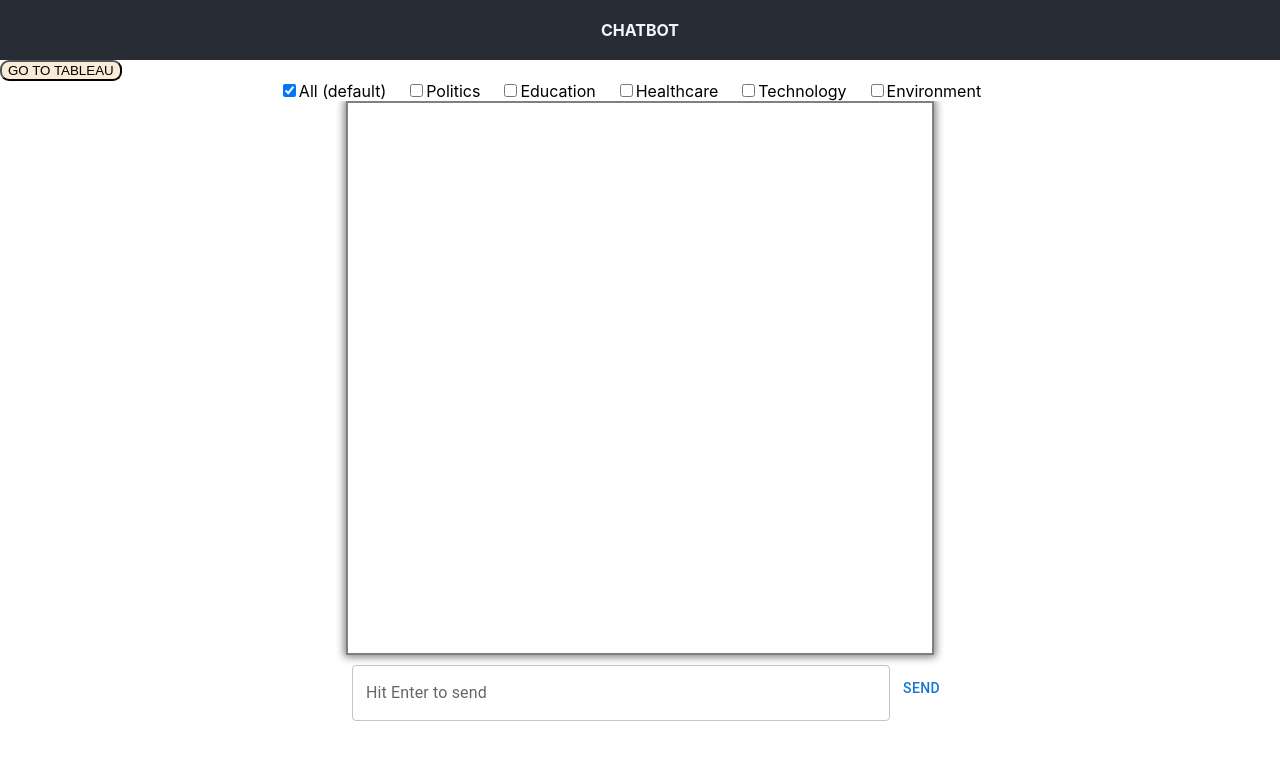
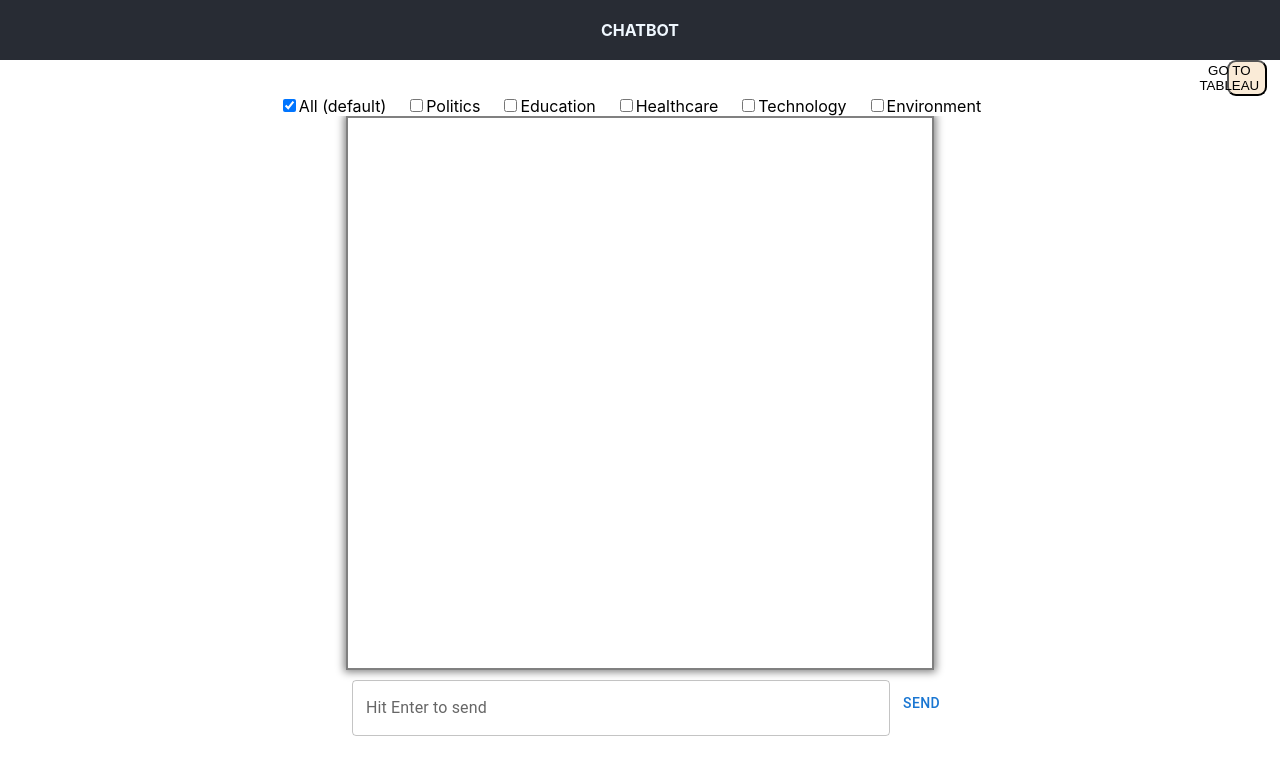
Before and after one commit to djain1309/RedditChatBot_NLP, a React (Create React App) app in the folder FrontEnd/: page / in a window 1280 px wide. Shown: the top 774 px of the page. Built offline with nearby package versions, Linux system fonts and the light colour scheme.

Commit message:
Minor Changes

```diff
--- a/FrontEnd/src/App.css
+++ b/FrontEnd/src/App.css
@@ -180,6 +180,8 @@
   background-color: antiquewhite;
   justify-content: flex-end;
   cursor: pointer;
+  width: 40px;
+  height: auto;
   /* display: 'flex', justifyContent: 'flex-end' */
 }
 
--- a/FrontEnd/src/App.js
+++ b/FrontEnd/src/App.js
@@ -137,11 +137,14 @@ function App() {
           CHATBOT
         </nav>
       </div>
-        <button className='tableauBtn'
+        <div style={{display: "flex", justifyContent:"flex-end", marginRight: '1%'}}>
+            <button className='tableauBtn'
         onClick={() => openInNewTab('https://public.tableau.com/views/CHATBOT_16704560289110/CHATBOT?:language=en-US&publish=yes&:display_count=n&:origin=viz_share_link')}
         >
             GO TO TABLEAU
         </button>
+        </div>
+
       </div>
       <div style={{display: "flex", justifyContent: "center"}}>
       <div className='options'>
```
